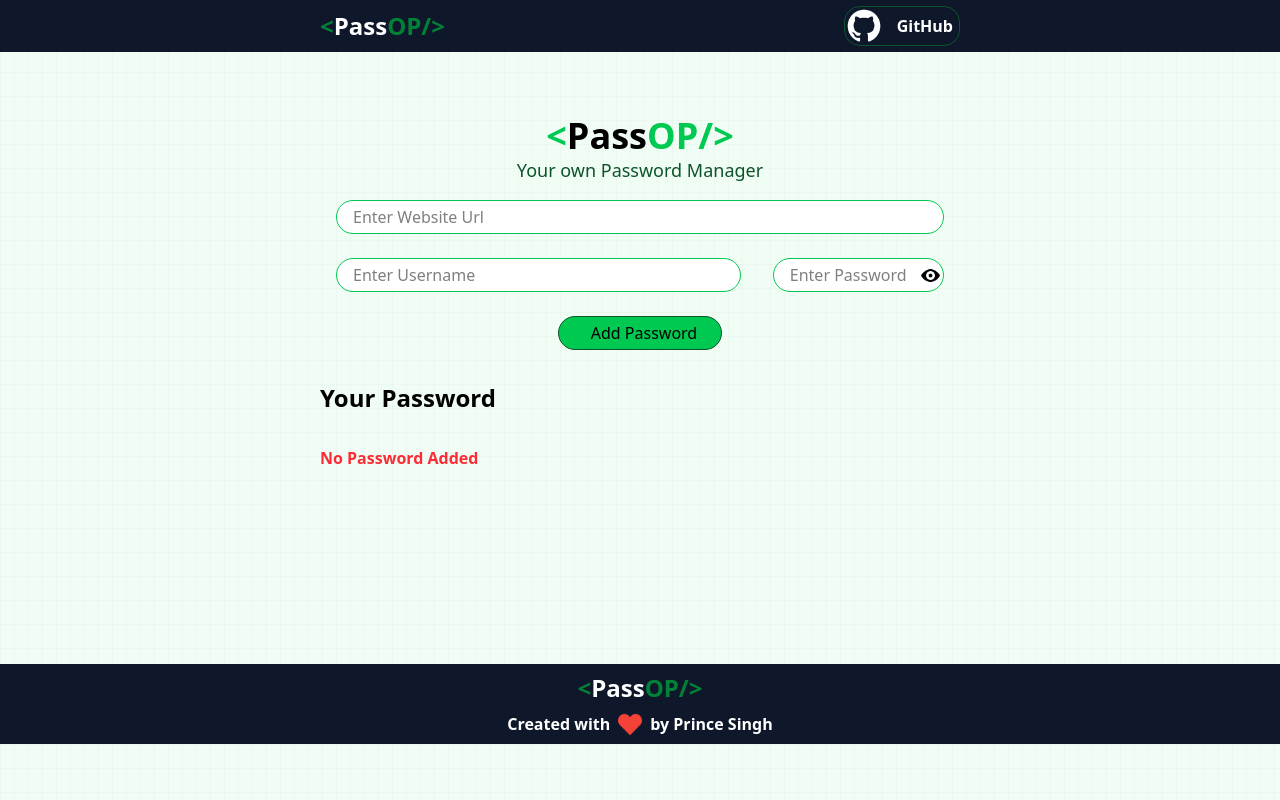
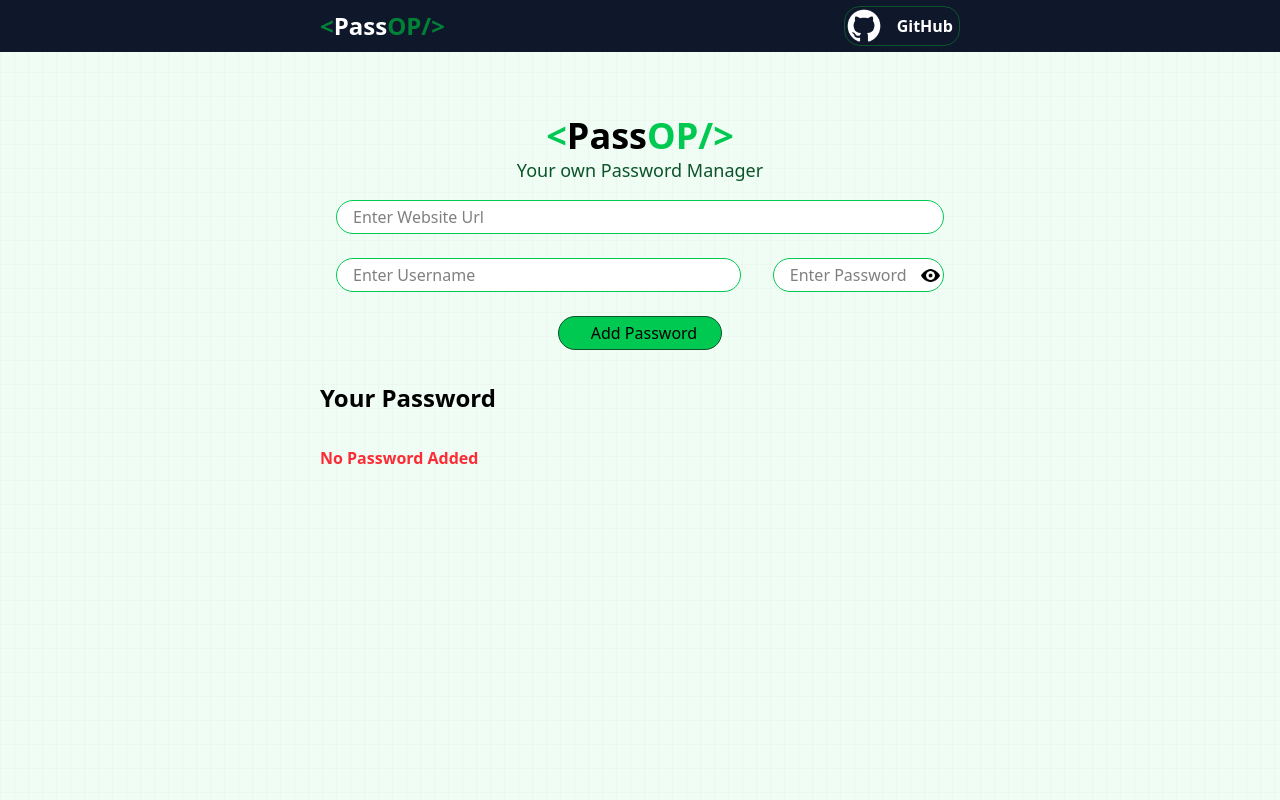
Before and after one commit to PrinceS45/PasswordManager, a React (Vite) app: page / in a window 1280 px wide. Shown: the top 800 px of the page. Built offline with nearby package versions, Linux system fonts and the light colour scheme; some icons are missing.

Commit message:
dot freature updated

```diff
--- a/src/components/Manager.jsx
+++ b/src/components/Manager.jsx
@@ -93,7 +93,7 @@ function Manager() {
 
             <div className="absolute inset-0 -z-10 h-full w-full bg-green-50 bg-[linear-gradient(to_right,#8080800a_1px,transparent_1px),linear-gradient(to_bottom,#8080800a_1px,transparent_1px)] bg-[size:14px_24px]"><div className="absolute left-0 right-0 top-0 -z-10 m-auto h-[310px] w-[310px] rounded-full bg-green-400 opacity-20 blur-[100px]"></div></div>
 
-            <div className="container  mycontainer md:min-h-153 min-h-197 w-full">
+            <div className="container  mycontainer lg:min-h-210 md:min-h-153 min-h-197 w-full">
                 <h1 className='text-4xl font-bold text-center '>
                     <span className='text-green-500'>&lt;</span>
                     Pass
@@ -134,7 +134,7 @@ function Manager() {
                                 passwordArray.map((curr) => {
                                     return (
                                         <tr>
-                                            <td className=' md:min-w-32 text-center py-2 border-1 border-white'><a target='blank' href={curr.site}>{getHostname(curr.site)}</a> <div onClick={() => copyToClipboard(curr.site)} className=' inline-block px-2 hover:inverted-colors:to-black cursor-pointer' ><img className='w-4 h-4 hover:scale-110 transition-all delay-80' width={0.5} src="/icon/copy.png" alt="" /></div></td>
+                                            <td className=' md:min-w-32 text-center py-2 border-1 border-white'><a target='blank' href={curr.site}>{getHostname(curr.site).substring(0,16) + "..."}</a> <div onClick={() => copyToClipboard(curr.site)} className=' inline-block px-2 hover:inverted-colors:to-black cursor-pointer' ><img className='w-4 h-4 hover:scale-110 transition-all delay-80' width={0.5} src="/icon/copy.png" alt="" /></div></td>
                                             <td className='md:min-w-32 text-center py-2 border border-white'>{curr.username} <div onClick={() => copyToClipboard(curr.username)} className='inline-block px-2 hover:inverted-colors:to-black cursor-pointer'
                                                 ><img className='w-4 h-4 hover:scale-110 transition-all delay-80' width={0.5} src="/icon/copy.png" alt="" /></div></td>
                                             <td className='md:min-w-32 text-center py-2 border border-white'>{curr.password} <div onClick={() => copyToClipboard(curr.password)} className='inline-block px-2 hover:inverted-colors:to-black cursor-pointer' ><img className='w-4 h-4 hover:scale-110 transition-all delay-80' width={0.5} src="/icon/copy.png" alt="" /></div></td>
```
